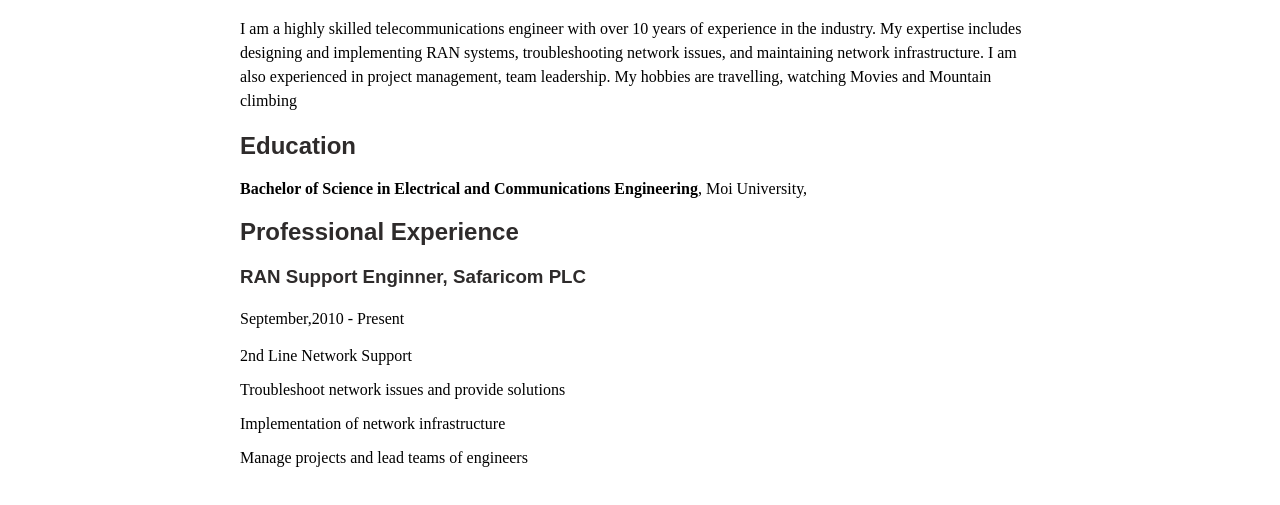
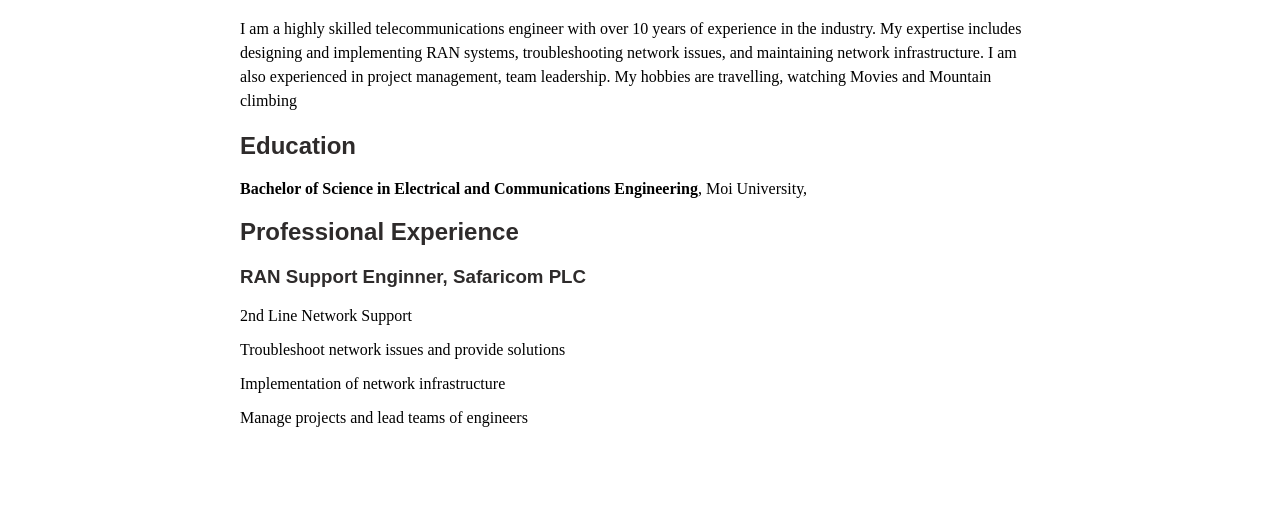
Before and after one commit to SKiplagat/Moringa_Class_work, a plain HTML site: page Index.html in a window 1280 px wide. Shown: the part 375-880 px from the top of the page. After the commit the page ends 858 px from the top, so only its background shows below. Drawn offline with Linux system fonts and the light colour scheme.

Commit message:
Removed some lines

```diff
--- a/Index.html
+++ b/Index.html
@@ -29,7 +29,6 @@
           </p>
       </section>
 
-
       <h2>Education</h2>
       <ul>
         <li><strong>Bachelor of Science in Electrical and Communications Engineering</strong>, Moi University,</li>
@@ -38,7 +37,6 @@
       <h2>Professional Experience</h2>
 
       <h3>RAN Support Enginner, Safaricom PLC</h3>
-      <p>September,2010 - Present</p>
       <ul>
         <li>2nd Line Network Support</li>
         <li>Troubleshoot network issues and provide solutions</li>
```
